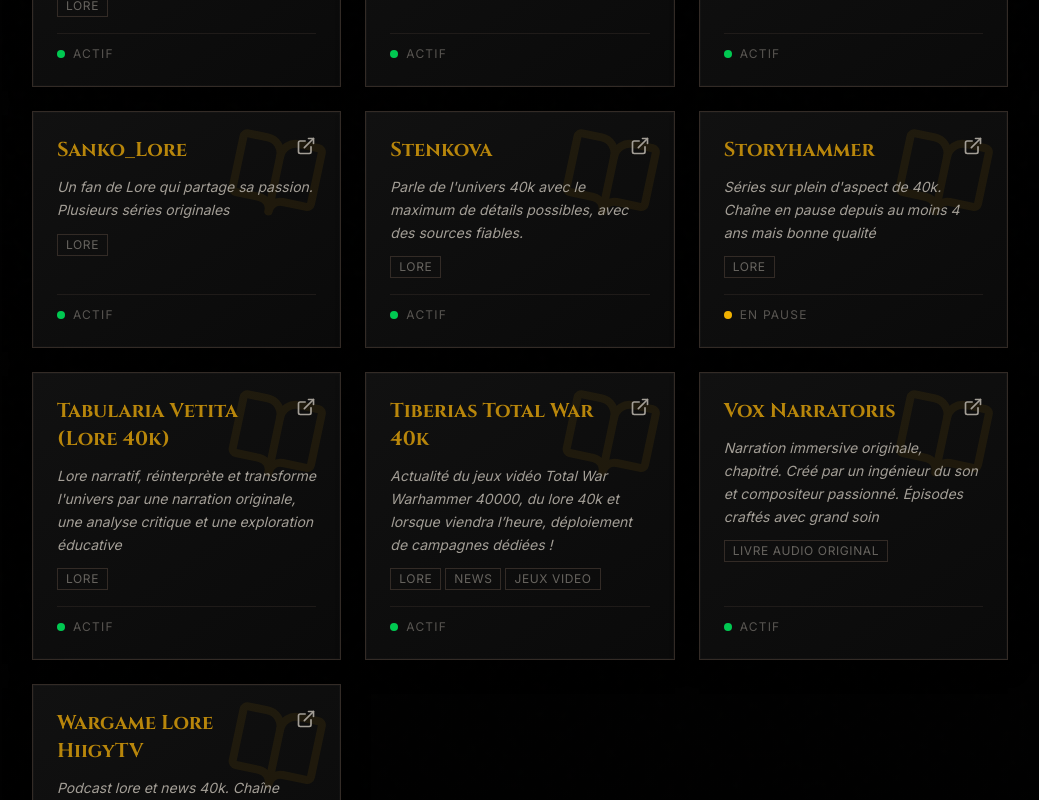
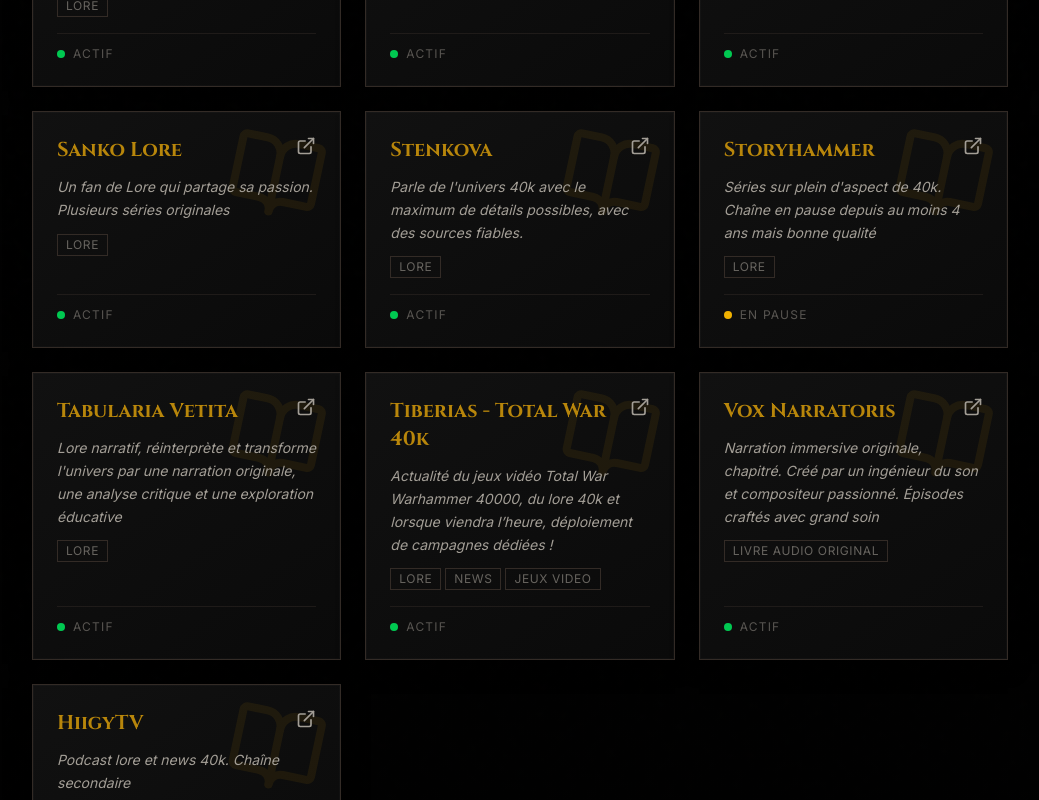
Before and after one commit to Kalcinator/Archives-du-Lore, a React (Vite) app: page / in a window 1280 px wide. Shown: the part 4160-4960 px from the top of the page, without its empty margins (120-1159 px from the left). Built offline with nearby package versions, Linux system fonts and the light colour scheme.

Commit message:
feat: add initial channel data collection for lore archives

```diff
--- a/src/data/channels.data.ts
+++ b/src/data/channels.data.ts
@@ -302,7 +302,7 @@
     tags: ["lore", "figurines", "podcast", "news"],
   },
   {
-    name: "Sanko_Lore",
+    name: "Sanko Lore",
     url: "https://www.youtube.com/@Sanko_Lore",
     description:
       "Un fan de Lore qui partage sa passion. Plusieurs séries originales",
@@ -326,7 +326,7 @@
     tags: ["lore"],
   },
   {
-    name: "Tabularia Vetita (Lore 40k)",
+    name: "Tabularia Vetita",
     url: "https://www.youtube.com/@TabulariaVetita",
     description:
       "Lore narratif, réinterprète et transforme l'univers par une narration originale, une analyse critique et une exploration éducative",
@@ -334,7 +334,7 @@
     tags: ["lore"],
   },
   {
-    name: "Tiberias Total War 40k",
+    name: "Tiberias - Total War 40k",
     url: "https://www.youtube.com/@TiberiasTotalWar40k",
     description:
       "Actualité du jeux vidéo Total War Warhammer 40000, du lore 40k et lorsque viendra l’heure, déploiement de campagnes dédiées !",
@@ -350,7 +350,7 @@
     tags: ["livre-audio-original"],
   },
   {
-    name: "Wargame Lore HiigyTV",
+    name: "HiigyTV",
     url: "https://www.youtube.com/@WargameLoreHiigyTV",
     description: "Podcast lore et news 40k. Chaîne secondaire",
     status: "active",
```
